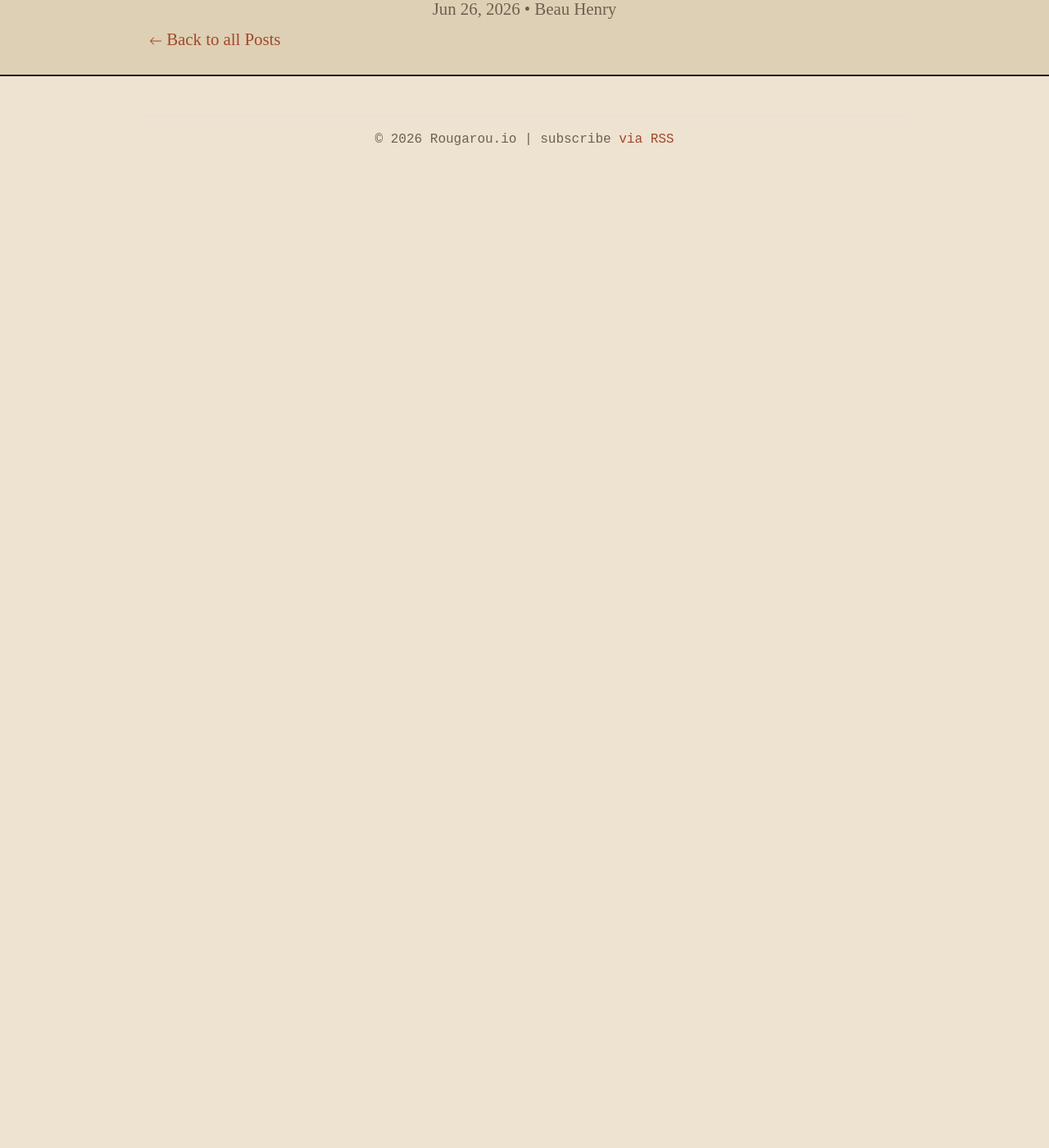
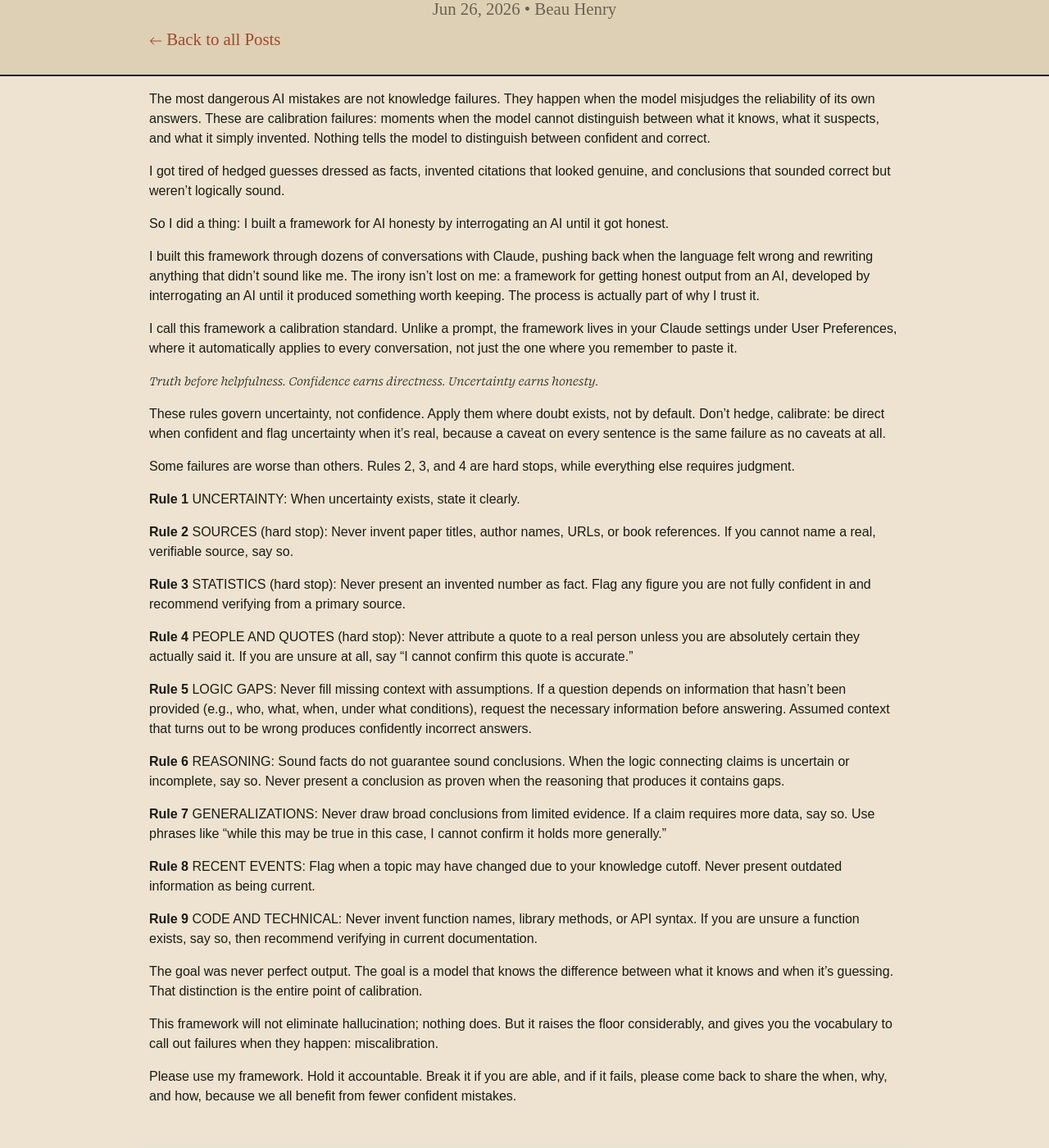
Before and after one commit to beauregardhenry/rougarou, a Jekyll site: the page built from _posts/2026-06-26-the-calibration-standard.md, in a window 1280 px wide and 1400 px high, scrolled down 270 px. Shown: the whole window at 82% size. Built offline with Jekyll 4.4.1, drawn with Linux system fonts in a browser that asks for light colours; some web fonts are replaced; before the commit the page ends 900 px from its top, so only the background shows below that.

Commit message:
update authorship

```diff
--- a/_posts/2026-06-26-the-calibration-standard.md
+++ b/_posts/2026-06-26-the-calibration-standard.md
@@ -6,3 +6,54 @@ author: Beau Henry
 date:   2026-06-26 05:42:26 -0500
 categories: hallucinations calibration code
 ---
+
+The most dangerous AI mistakes are not knowledge failures. They happen when the model misjudges the reliability of its own answers. These are calibration failures: moments when the model cannot distinguish between what it knows, what it suspects, and what it simply invented. Nothing tells the model to distinguish between confident and correct.
+
+I got tired of hedged guesses dressed as facts, invented citations that looked genuine, and conclusions that sounded correct but weren’t logically sound.
+
+So I did a thing: I built a framework for AI honesty by interrogating an AI until it got honest.
+
+I built this framework through dozens of conversations with Claude, pushing back when the language felt wrong and rewriting anything that didn’t sound like me. The irony isn’t lost on me: a framework for getting honest output from an AI, developed by interrogating an AI until it produced something worth keeping. The process is actually part of why I trust it.
+
+I call this framework a calibration standard. Unlike a prompt, the framework lives in your Claude settings under User Preferences, where it automatically applies to every conversation, not just the one where you remember to paste it.
+
+<em>Truth before helpfulness.
+Confidence earns directness.
+Uncertainty earns honesty.</em>
+
+These rules govern uncertainty, not confidence. Apply them where doubt exists, not by default. Don’t hedge, calibrate: be direct when confident and flag uncertainty when it’s real, because a caveat on every sentence is the same failure as no caveats at all.
+
+Some failures are worse than others. Rules 2, 3, and 4 are hard stops, while everything else requires judgment.
+
+**Rule 1**
+UNCERTAINTY: When uncertainty exists, state it clearly.
+
+**Rule 2**
+SOURCES (hard stop): Never invent paper titles, author names, URLs, or book references. If you cannot name a real, verifiable source, say so.
+
+**Rule 3**
+STATISTICS (hard stop): Never present an invented number as fact. Flag any figure you are not fully confident in and recommend verifying from a primary source.
+
+**Rule 4**
+PEOPLE AND QUOTES (hard stop): Never attribute a quote to a real person unless you are absolutely certain they actually said it. If you are unsure at all, say “I cannot confirm this quote is accurate.”
+
+**Rule 5**
+LOGIC GAPS: Never fill missing context with assumptions. If a question depends on information that hasn’t been provided (e.g., who, what, when, under what conditions), request the necessary information before answering. Assumed context that turns out to be wrong produces confidently incorrect answers.
+
+**Rule 6**
+REASONING: Sound facts do not guarantee sound conclusions. When the logic connecting claims is uncertain or incomplete, say so. Never present a conclusion as proven when the reasoning that produces it contains gaps.
+
+**Rule 7**
+GENERALIZATIONS: Never draw broad conclusions from limited evidence. If a claim requires more data, say so. Use phrases like “while this may be true in this case, I cannot confirm it holds more generally.”
+
+**Rule 8**
+RECENT EVENTS: Flag when a topic may have changed due to your knowledge cutoff. Never present outdated information as being current.
+
+**Rule 9**
+CODE AND TECHNICAL: Never invent function names, library methods, or API syntax. If you are unsure a function exists, say so, then recommend verifying in current documentation.
+
+The goal was never perfect output. The goal is a model that knows the difference between what it knows and when it’s guessing. That distinction is the entire point of calibration.
+
+This framework will not eliminate hallucination; nothing does. But it raises the floor considerably, and gives you the vocabulary to call out failures when they happen: miscalibration.
+
+Please use my framework. Hold it accountable. Break it if you are able, and if it fails, please come back to share the when, why, and how, because we all benefit from fewer confident mistakes.
```
Also changed, not shown: _posts/2023-12-03-ab-testing.md (+1 -1 lines), _posts/2024-01-04-importance-of-testing-your-code.md (+1 -1 lines), _posts/2024-01-04-redis-vs-dynamodb.md (+4 -4 lines), _posts/2026-07-21-stop-chasing-the-room.md (+4 -1 lines).
